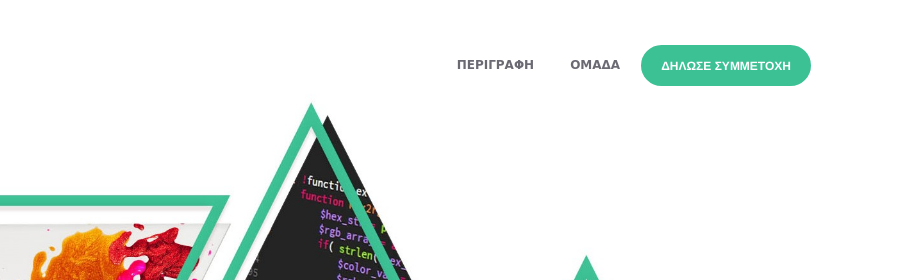
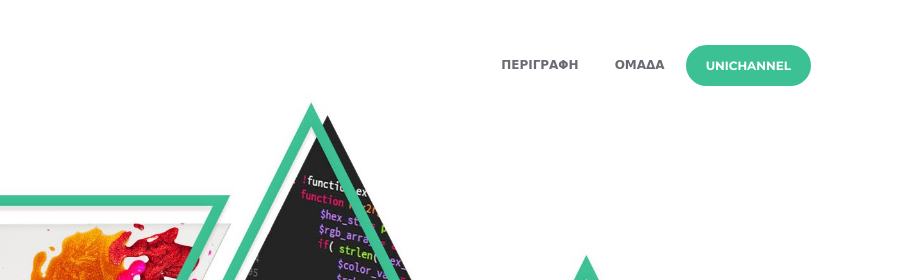
Before and after one commit to Unichallenge/site, a plain HTML site: page index.html in a window 1280 px wide. Shown: the top 280 px of the page, 381-1280 px from the left. Drawn offline with Linux system fonts and the light colour scheme; some packages are replaced by stand-ins of ours.

Commit message:
Update index.html

```diff
--- a/index.html
+++ b/index.html
@@ -65,7 +65,7 @@
             </a>
           </li>
           <li>
-              <a href="https://goo.gl/forms/LehCLvDBWg2qH3GJ3" class="btn btn-primary btn-round " target="_blank">Δηλωσε συμμετοχη</a>
+              <a href="https://channel.unichallenge.gr/" class="btn btn-primary btn-round " target="_blank">UniChannel</a>
           </li>
         </ul>
       </div>
```
